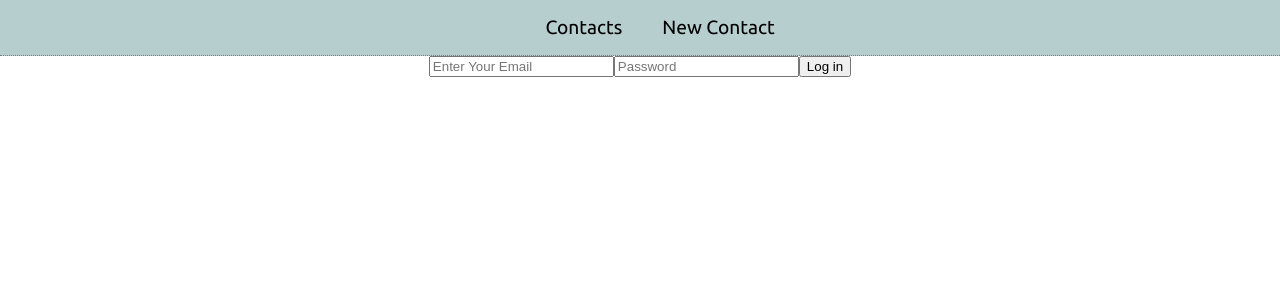
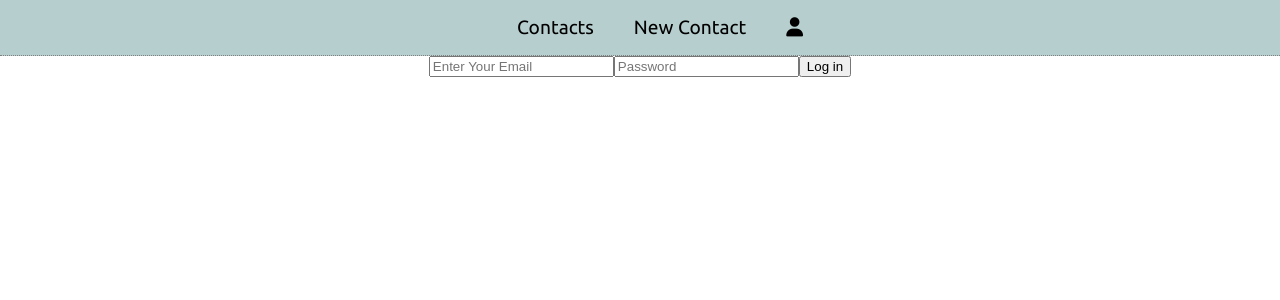
Before and after one commit to Tootoo2/time-for-friends-frontend, a React (Create React App) app: page /login in a window 1280 px wide. Shown: the top 300 px of the page. Built offline with nearby package versions, Linux system fonts and the light colour scheme.

Commit message:
Now storing the token on localstorage so that you are logged in even though you refresh the page

```diff
--- a/src/auth/login.js
+++ b/src/auth/login.js
@@ -49,7 +49,7 @@ class Login extends Component {
 }
 
 const mapStateToProps = state => ({
-	auth: state.auth,
+  auth: state.auth,
 });
 
 export default connect(
--- a/src/components/Header/Header.js
+++ b/src/components/Header/Header.js
@@ -1,9 +1,14 @@
-import React from 'react';
+import React, { Component } from 'react';
 import { NavLink } from 'react-router-dom';
+import { connect } from 'react-redux';
+import {logoutUser} from '../../store/actions/actions'
 
 import styles from './Header.module.css';
 
-const header = () => (
+class Header extends Component {
+
+	render() {
+		return (
 			<header className={styles.Header}>
 				<nav>
 					<ul>
@@ -11,9 +16,13 @@ const header = () => (
 							<NavLink
 								to='/'
 								exact
-						style={{ textDecoration: 'none', color: 'black',  fontSize: "1.2em" }}
+								style={{
+									textDecoration: 'none',
+									color: 'black',
+									fontSize: '1.2em',
+								}}
 								activeStyle={{
-							textDecoration: 'underline black' ,
+									textDecoration: 'underline black',
 								}}
 							>
 								Contacts
@@ -22,17 +31,46 @@ const header = () => (
 						<li>
 							<NavLink
 								to='/newcontact'
-						style={{ textDecoration: 'none', color: 'black',  fontSize: "1.2em" }}
-						activeStyle={{
-							textDecoration: 'underline black',
+								style={{
+									textDecoration: 'none',
+									color: 'black',
+									fontSize: '1.2em',
 								}}
 							>
 								New Contact
 							</NavLink>
 						</li>
+						<li>
+							{this.props.auth ? (
+								<p onClick={this.props.logoutUser}>{this.props.user.name}</p>
+							) : (
+								<NavLink
+									to='/login'
+									style={{
+										textDecoration: 'none',
+										color: 'black',
+										fontSize: '1.2em',
+									}}
+									activeStyle={{
+										textDecoration: 'underline black',
+									}}
+								>
+									<i className='fas fa-user'></i>
+								</NavLink>
+							)}
+						</li>
 					</ul>
 				</nav>
 			</header>
 		);
+	}
+}
 
-export default header;
+const mapStateToProps = state => {
+	return {
+    auth: state.isAuthenticated,
+    user: state.user
+	};
+};
+
+export default connect(mapStateToProps, {logoutUser} )(Header);
--- a/src/components/Header/Header.module.css
+++ b/src/components/Header/Header.module.css
@@ -19,6 +19,9 @@
   display: inline-block;
   margin: 20px;
 }
+.Login{
+  display: inline-flex;
+}
 
 @media screen and (max-width: 600px){
   .Header{
--- a/src/index.js
+++ b/src/index.js
@@ -4,6 +4,9 @@ import { BrowserRouter } from 'react-router-dom';
 import { createStore, applyMiddleware } from 'redux';
 import { Provider } from 'react-redux';
 import thunk from 'redux-thunk';
+import jwt_decode from 'jwt-decode';
+import setAuthToken from './utils/authToken';
+import { setCurrentUser } from './store/actions/actions';
 
 import './index.css';
 import App from './App';
@@ -11,6 +14,14 @@ import reducer from './store/reducers/reducer';
 import * as serviceWorker from './serviceWorker';
 
 const store = createStore(reducer, applyMiddleware(thunk));
+
+if (localStorage.jwtToken) {
+	const token = localStorage.jwtToken;
+	setAuthToken(token);
+	const decoded = jwt_decode(token);
+  store.dispatch(setCurrentUser(decoded));
+  console.log(token)
+}
 
 const app = (
 	<BrowserRouter>
--- a/src/store/actions/actions.js
+++ b/src/store/actions/actions.js
@@ -38,7 +38,13 @@ export const loginUser = userData => dispatch => {
 		const { token } = res.data;
 		localStorage.setItem('jwtToken', token);
 		setAuthToken(token);
-		const decoded = jwt_decode(token);
+    const decoded = jwt_decode(token);
 		dispatch(setCurrentUser(decoded));
 	});
 };
+
+export const logoutUser = () => dispatch => {
+  localStorage.removeItem("jwtToken");
+  setAuthToken(false)
+  dispatch(setCurrentUser({}))
+}
```
Lines whose indentation alone changed are shown as unchanged.
